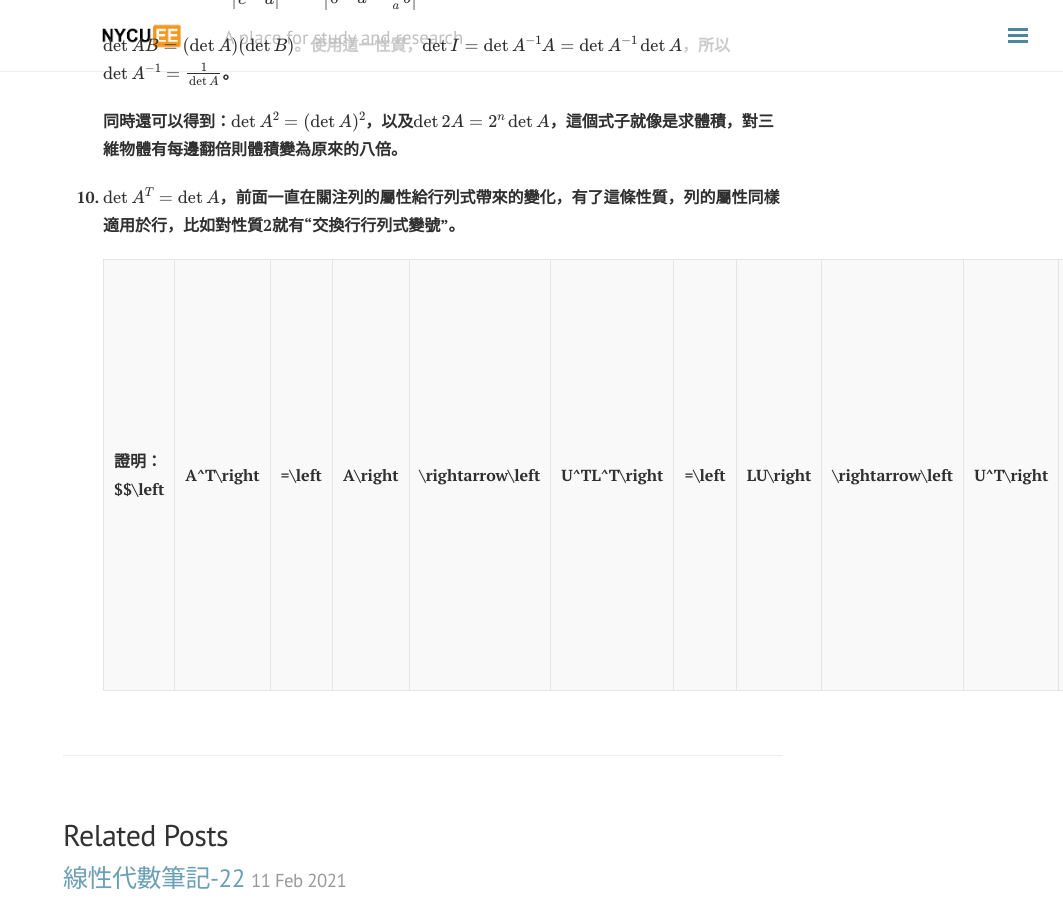
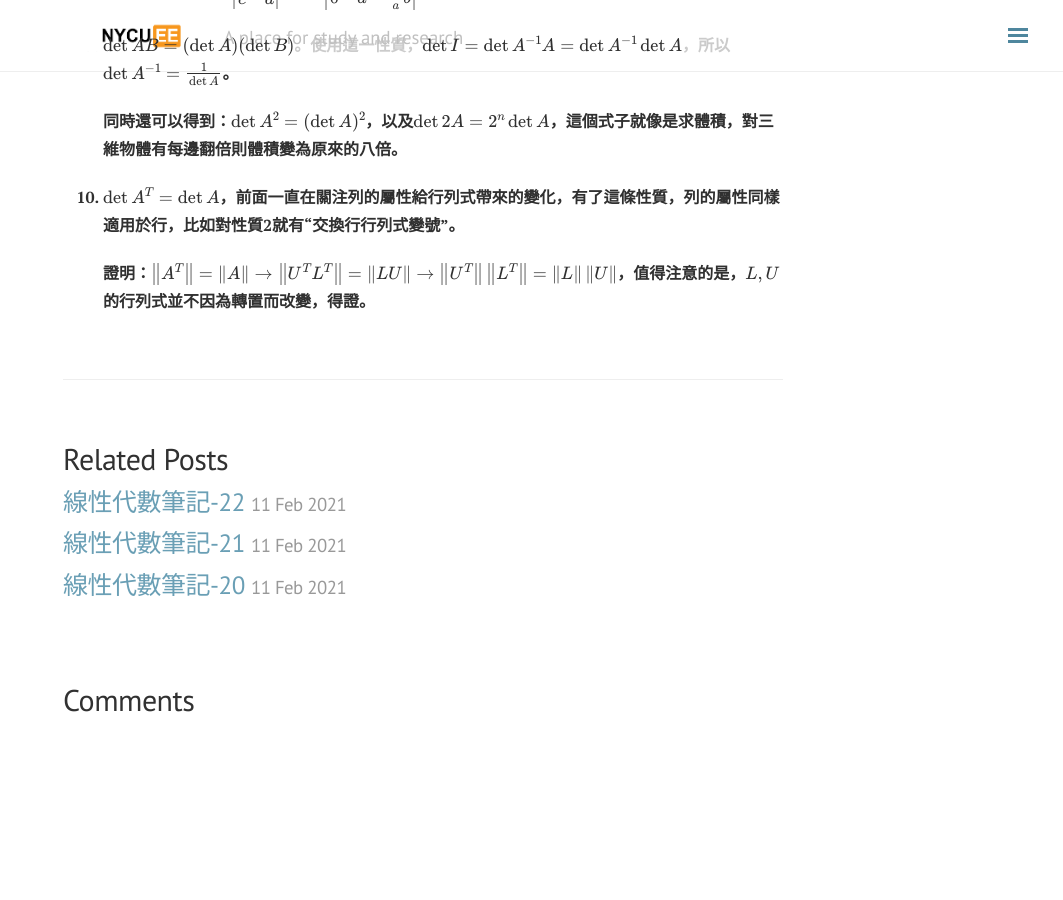
Before and after one commit to nycu-ee/nycu-ee.github.io, a Jekyll site: the page built from _posts/2021-02-11-linear-algebra-18.md, in a window 1280 px wide and 900 px high, scrolled down 1760 px. Shown: the whole window, without its empty margins (217-1280 px from the left). Built offline with Jekyll 4.4.1, drawn with Linux system fonts in a browser that asks for light colours; nearby versions of some CDN libraries; formulas are drawn with MathJax 3; comment, search, counter and statistics services are not loaded; after the commit the page ends 2488 px from its top, so only the background shows below that.

Commit message:
Update 2021-02-11-linear-algebra-18.md

```diff
--- a/_posts/2021-02-11-linear-algebra-18.md
+++ b/_posts/2021-02-11-linear-algebra-18.md
@@ -51,4 +51,4 @@ author: [zlotus](https://github.com/zlotus/notes-linear-algebra)
 
 10. $\det A^T=\det A$，前面一直在關注列的屬性給行列式帶來的變化，有了這條性質，列的屬性同樣適用於行，比如對性質2就有“交換行行列式變號”。
 
-    證明：$$\left|A^T\right|=\left|A\right|\rightarrow\left|U^TL^T\right|=\left|LU\right|\rightarrow\left|U^T\right|\left|L^T\right|=\left|L\right|\left|U\right|$$，值得注意的是，$L, U$的行列式並不因為轉置而改變，得證。
+    證明：$$\left\|A^T\right\|=\left\|A\right\|\rightarrow\left\|U^TL^T\right\|=\left\|LU\right\|\rightarrow\left\|U^T\right\|\left\|L^T\right\|=\left\|L\right\|\left\|U\right\|$$，值得注意的是，$L, U$的行列式並不因為轉置而改變，得證。
```
